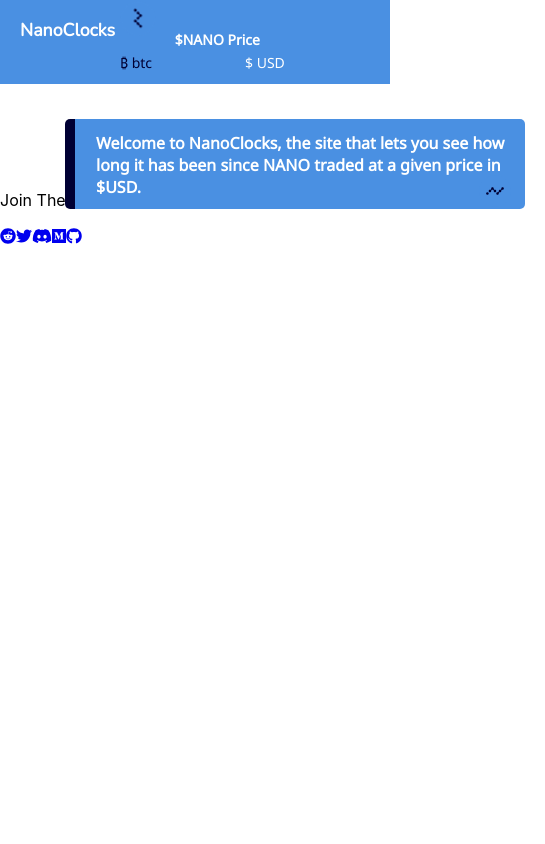
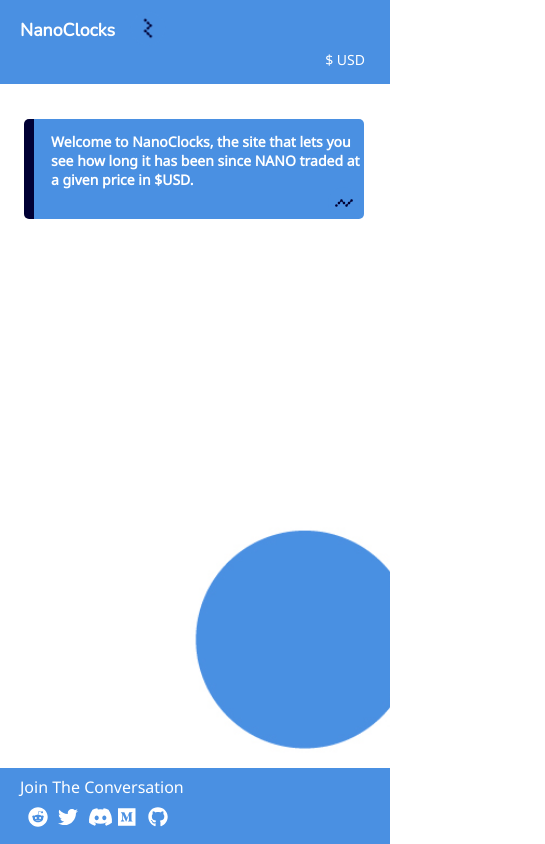
Before and after one commit to FergusLemon/nanoclocks, a React (Create React App) app: page / in a window 390 px wide. Shown: the whole page, 545 px wide, since content can reach past the window. Built offline with nearby package versions, Linux system fonts and the light colour scheme; no server answers.

Commit message:
add media queries to apply responsive design across different screen sizes

```diff
--- a/src/App/styles/App.css
+++ b/src/App/styles/App.css
@@ -1,4 +1,3 @@
-@media only screen and (min-width: 992px) {
 .App {
   position: absolute;
   top: 0px;
@@ -6,8 +5,19 @@
   left: 0px;
   bottom: 0px;
   background-image: url("../../logos/nano.jpg");
-    overflow-x: hidden;
+  overflow: hidden;
   overscroll-behavior: auto;
+}
+
+@media only screen and (max-width: 600px) {
+  .App {
+    background-size: cover;
+  }
+}
+
+@media only screen and (min-width: 992px) {
+  .App {
+    background-size: auto;
   }
 }
 
--- a/src/button/styles/Button.css
+++ b/src/button/styles/Button.css
@@ -28,3 +28,14 @@
   color: #000034;
   border: 2px solid #000034;
 }
+
+@media only screen and (max-width: 600px) {
+  .button-container {
+    top: 55px;
+  }
+
+  .price-submit-button {
+    position: absolute;
+    left: -40px;
+  }
+}
--- a/src/clock/styles/clock.css
+++ b/src/clock/styles/clock.css
@@ -49,3 +49,17 @@
   font-size: 14px;
   margin: 2px;
 }
+
+@media only screen and (max-width: 600px) {
+  .clock-container {
+    top: 35px;
+  }
+
+  .clock-summary {
+    left: -40px;
+  }
+
+  .clock-display {
+    left: -40px;
+  }
+}
--- a/src/footer/styles/Footer.css
+++ b/src/footer/styles/Footer.css
@@ -1,4 +1,3 @@
-@media only screen and (min-width: 992px) {
 .footer-container {
   position: absolute;
   bottom: 0px;
@@ -33,6 +32,19 @@
   font-size: 20px;
   color: #ffffff;
 }
+
+@media only screen and (max-width: 600px) {
+  .footer-container {
+    min-height: 9vh;
+  }
+
+  .social-media-container {
+    position: relative;
+    bottom: 15px;
+  }
+}
+
+@media only screen and (min-width: 992px) {
 }
 
 @media only screen and (min-width: 1200px) {
@@ -44,14 +56,9 @@
 
   .social-media-container {
     position: relative;
-    left: 28px;
     bottom: 10px;
     max-height: 5vh;
     width: 200px;
-  }
-
-  a {
-    flex: 1 0 15px;
   }
 
   .icon {
--- a/src/header/styles/Header.css
+++ b/src/header/styles/Header.css
@@ -38,3 +38,11 @@
     transform: rotate(360deg);
   }
 }
+
+@media only screen and (max-width: 600px) {
+  .App-logo {
+    position: absolute;
+    top: 5px;
+    left: 95px;
+  }
+}
--- a/src/message/styles/Message.css
+++ b/src/message/styles/Message.css
@@ -4,7 +4,7 @@
   left: 65px;
   height: 90px;
   width: 450px;
-  background-color: rgba(74, 144, 226);
+  background-color: #4a90e2;
   border-radius: 5px;
   border-left: 10px solid #000034;
 }
@@ -25,3 +25,24 @@
   height: 100px;
   width: 100px;
 }
+
+@media only screen and (max-width: 600px) {
+  .message-container {
+    position: relative;
+    left: 24px;
+    height: 100px;
+    width: 330px;
+  }
+
+  .welcome-message {
+    font-size: 14px;
+    padding: 2px;
+    left: 15px;
+    z-index: 10;
+  }
+
+  .nano-logo {
+    bottom: -34px;
+    right: -30px;
+  }
+}
--- a/src/priceDisplay/styles/PriceDisplay.css
+++ b/src/priceDisplay/styles/PriceDisplay.css
@@ -37,3 +37,40 @@
   list-style-type: none;
   flex: 1 0 10px;
 }
+
+@media only screen and (max-width: 600px) {
+  .current-prices {
+    display: none;
+  }
+
+  .price-display {
+    background-color: transparent;
+  }
+
+  .btc {
+    display: none;
+  }
+
+  .usd {
+    position: absolute;
+    top: -3px;
+    right: 5px;
+  }
+}
+
+@media only screen and (min-width: 1200px) {
+  .current-prices {
+    position: absolute;
+    top: -90px;
+    right: 150px;
+    font-size: 18px;
+  }
+
+  .price-display {
+    position: absolute;
+    top: -55px;
+    right: 20px;
+    width: 300px;
+    font-size: 18px;
+  }
+}
--- a/src/priceInput/styles/PriceInput.css
+++ b/src/priceInput/styles/PriceInput.css
@@ -32,8 +32,8 @@
   background-color: #4a90e2;
   color: #ffffff;
   border: 1px #4a90e2;
-  height: 16px;
-  font-size: 14px;
+  height: 18px;
+  font-size: 16px;
   font-weight: 500;
   padding-left: 4px;
 }
@@ -41,3 +41,14 @@
 input:focus {
   outline: none;
 }
+
+@media only screen and (max-width: 600px) {
+  .price-input-field-container {
+    top: 50px;
+  }
+
+  input, label {
+    position: absolute;
+    left: -40px;
+  }
+}
```
Lines whose indentation alone changed are shown as unchanged.
